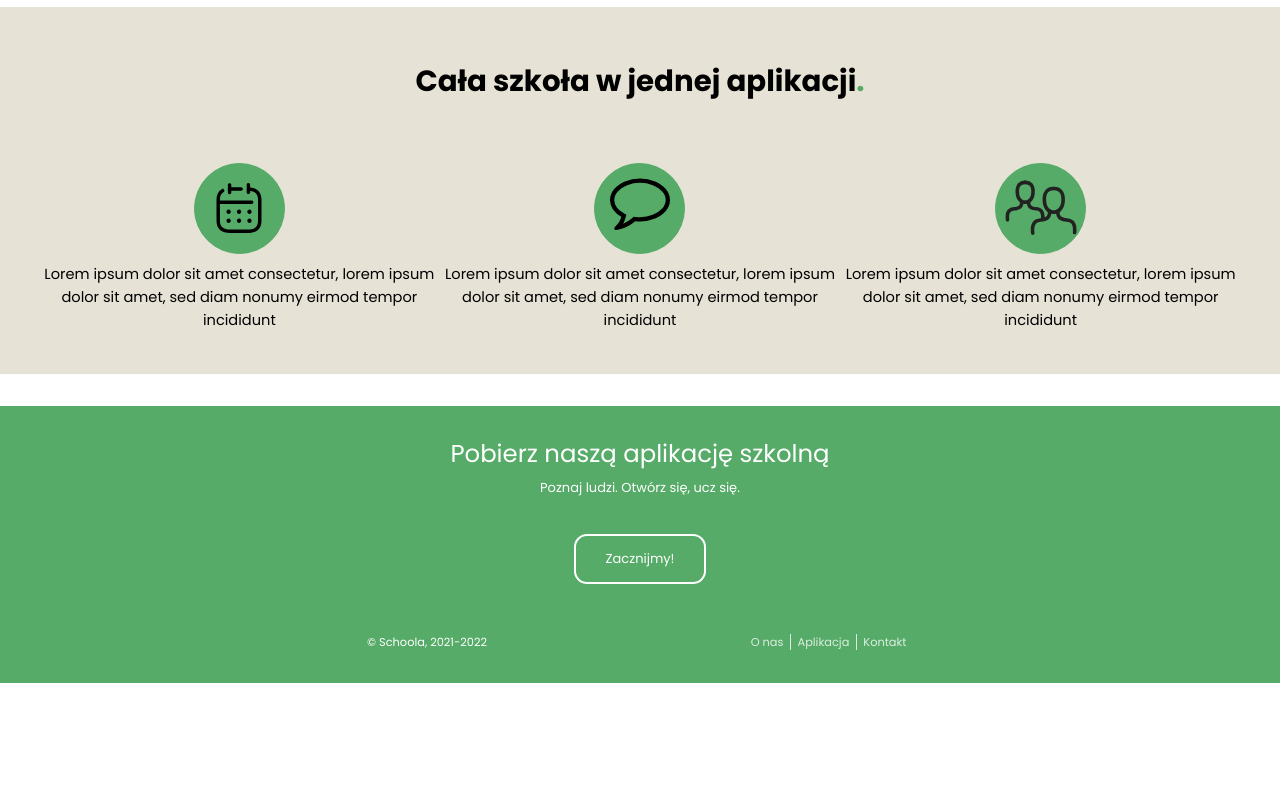
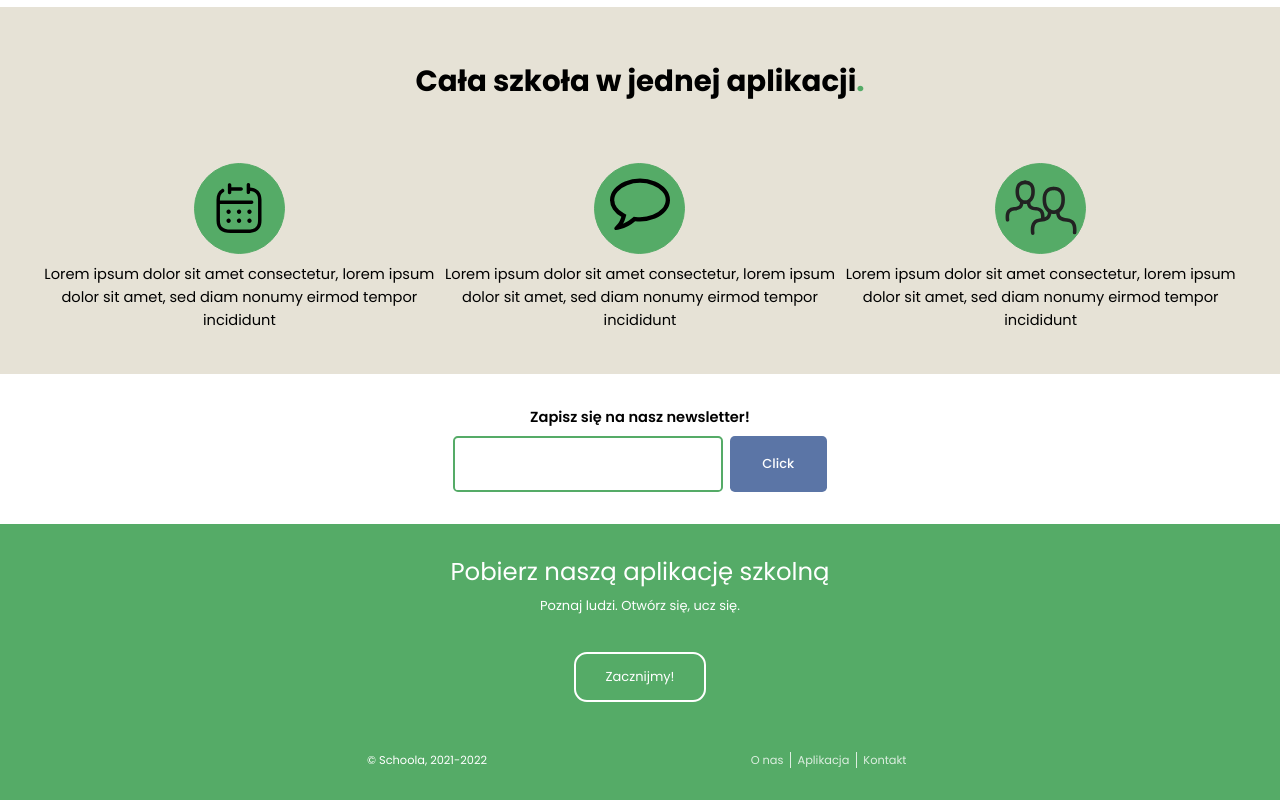
Before and after one commit to schoola-pl/schoola-landing, a Next.js app: page / in a window 1280 px wide. Shown: the part 562-1362 px from the top of the page. Before the commit the page ends 1245 px from the top, so only its background shows below. Built offline with nearby package versions, Linux system fonts and the light colour scheme.

Commit message:
Static version of the NewsletterSection

```diff
--- /dev/null
+++ b/components/organisms/NewsletterSection/NewsletterSection.tsx
@@ -0,0 +1,34 @@
+import React, { useRef, useState } from 'react';
+
+const NewsletterSection = () => {
+  const [email, setEmail] = useState();
+  const emailRef = useRef<HTMLDivElement>('');
+
+  const handleSubmit = (e: React.FormEvent<HTMLFormElement>) => {
+    e.preventDefault();
+    const emailInfo = emailRef.current.value;
+    try {
+      setEmail(emailInfo);
+      console.log(email);
+    } catch (e) {
+      console.log(e);
+    }
+  };
+
+  return (
+    <div className="mb-10 flex flex-col">
+      <h1 className="text-center font-semibold mb-2 text-lg">Zapisz się na nasz newsletter!</h1>
+      <form onSubmit={handleSubmit} className="flex justify-center ">
+        <input ref={emailRef} className="font-medium w-30 px-2 py-5 mr-2 rounded-md border-2 border-emerald-dark transition-all" type="email" />
+        <button
+          type="submit"
+          className="font-medium px-10 py-5 rounded-md bg-blue-default transition-all text-coolGray-white hover:border-coolGray-white"
+        >
+          Click
+        </button>
+      </form>
+    </div>
+  );
+};
+
+export default NewsletterSection;
--- a/components/organisms/SectionCTA/SectionCTA.tsx
+++ b/components/organisms/SectionCTA/SectionCTA.tsx
@@ -3,7 +3,7 @@ import Image from 'next/image';
 import React from 'react';
 
 const SectionCTA: React.FC = () => (
-  <div className="h-full flex items-center justify-center flex-col-reverse md:flex-row px-5 md:px-3 xl:px-16 xl:py-0 2xl:mb-4 2xl:py-20">
+  <div className="h-full flex items-center justify-center flex-col-reverse md:flex-row px-5 md:px-3 xl:px-16 xl:py-0 2xl:mb-4 2xl:py-12">
     <div className="flex flex-col items-start py-10 px-4 md:py-20 lg:py-26  ">
       <h1 className="text-5xl md:text-6xl mb-8 font-extrabold tracking-tight xl:text-7xl 2xl:mb-20">Lorem ipsum dolor sit amet</h1>
       <p className="text-lg md:text-xl 2xl:text-2xl max-w-3xl text-justify md:text-left">
--- a/pages/index.tsx
+++ b/pages/index.tsx
@@ -1,11 +1,13 @@
 import type { NextPage } from 'next';
 import SectionCTA from 'components/organisms/SectionCTA/SectionCTA';
 import ProblemSection from '../components/organisms/AppIntroductionSection/AppIntroductionSection';
+import NewsletterSection from 'components/organisms/NewsletterSection/NewsletterSection';
 
 const Home: NextPage = () => (
   <>
     <SectionCTA />
     <ProblemSection />
+    <NewsletterSection />
   </>
 );
 
```
Also changed, not shown: assets/icons/FundacjaBgk.png (added).
